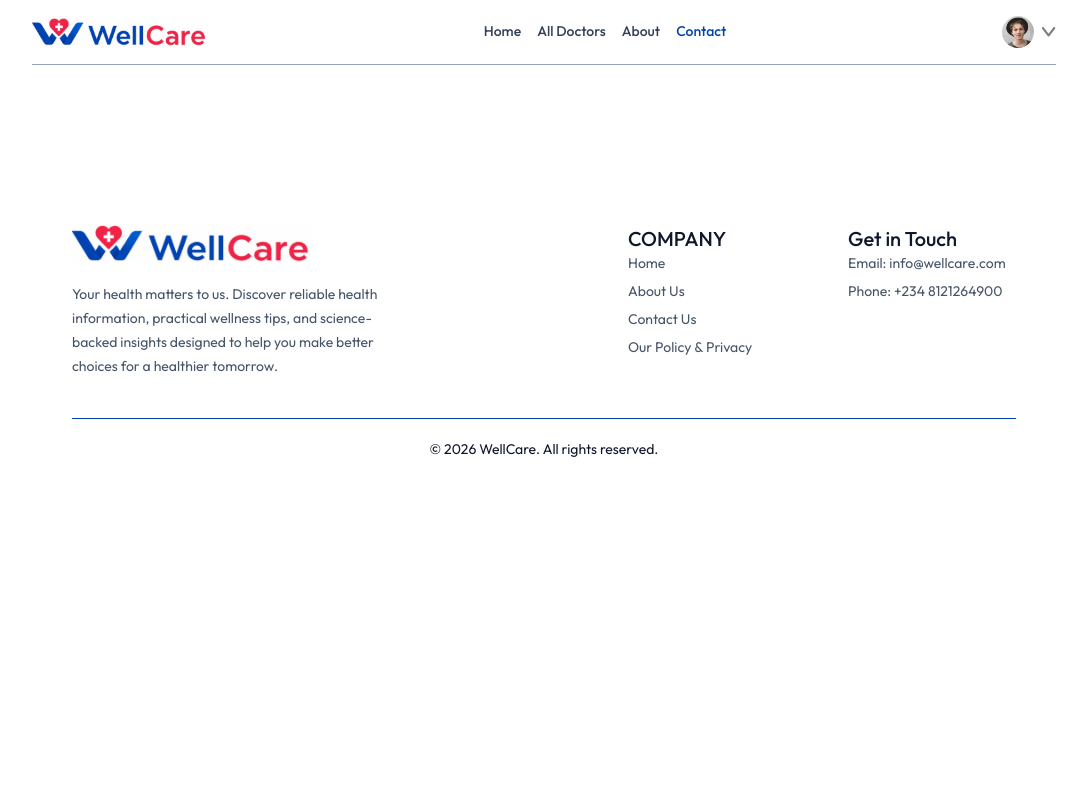
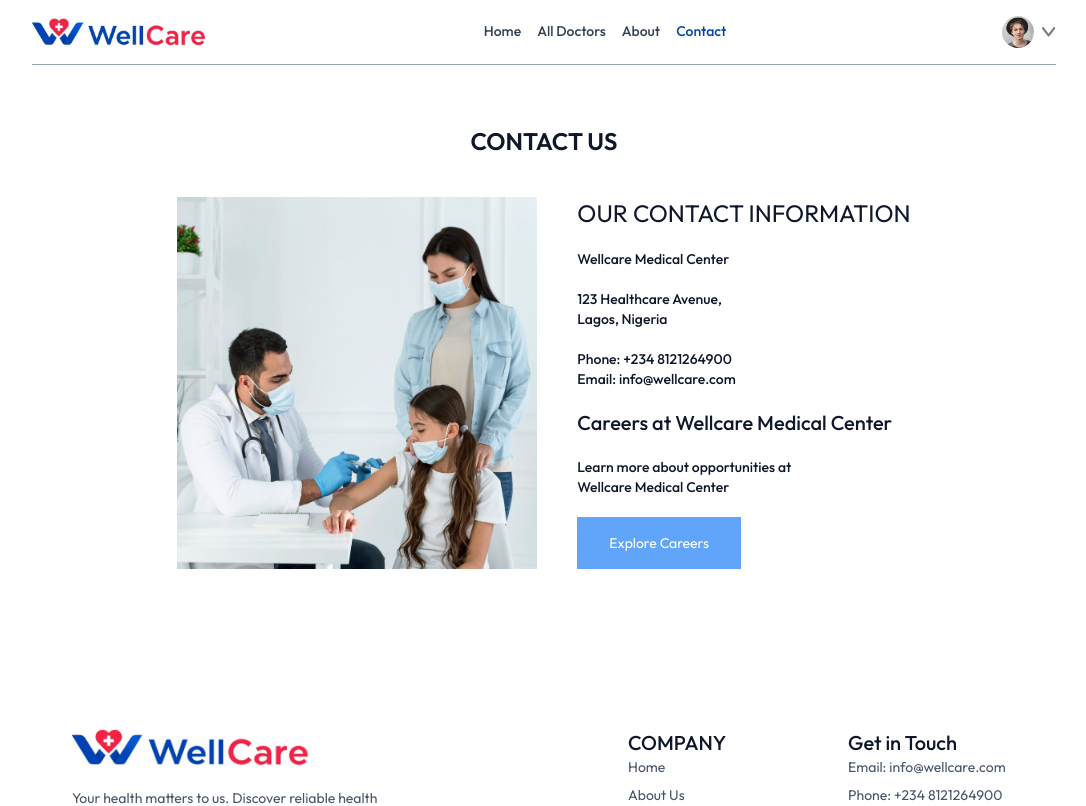
Before and after one commit to iyenagbe/Doctor-Appointment-Booking-System, a React (Vite) app in the folder frontend/: page /contact in a window 1280 px wide. Shown: the top 806 px of the page, without its empty margins (96-1182 px from the left). Built offline with nearby package versions, Linux system fonts and the light colour scheme.

Commit message:
created contact us page

```diff
--- a/frontend/src/pages/Contact.jsx
+++ b/frontend/src/pages/Contact.jsx
@@ -1,9 +1,31 @@
 import React from 'react'
+import { assets } from '../assets/assets'
 
 const Contact = () => {
+
+
   return (
+
+
     <div>
+        <div className='text-center text-2xl font-semibold text-gray-900 pt-10'>
+          <p>CONTACT US</p>
+        </div>
 
+        <div className='flex flex-col md:flex-row my-10 justify-center gap-10 mb-28 text-sm'>
+          <img className='w-full md:max-w-[360px]' src={assets.contact_image} alt="" />
+
+          <div className='flex flex-col gap-5 text-gray-900 justify-center items-start'>
+            <p className='text-2xl text-gray-900'>OUR CONTACT INFORMATION</p>
+            <p className='text-gray-900 font-medium'>Wellcare Medical Center</p>
+            <p className='text-gray-900 font-medium'>123 Healthcare Avenue,<br /> Lagos, Nigeria</p>
+            <p className='text-gray-900 font-medium'>Phone: +234 8121264900 <br />Email: info@wellcare.com</p>
+            <p className='text-gray-900 font-medium text-xl'>Careers at Wellcare Medical Center</p>
+            <p className='text-gray-900 font-medium'>Learn more about opportunities at <br />Wellcare Medical Center</p>
+
+            <button className='bordered hover:bg-blue-600 hover:text-white text-bold bg-blue-400 px-8 py-4 text-sm text-white'>Explore Careers</button>
+          </div>
+        </div>
     </div>
   )
 }
--- a/frontend/src/pages/Login.jsx
+++ b/frontend/src/pages/Login.jsx
@@ -4,6 +4,7 @@ const Login = () => {
   return (
     <div>
 
+
     </div>
   )
 }
```
